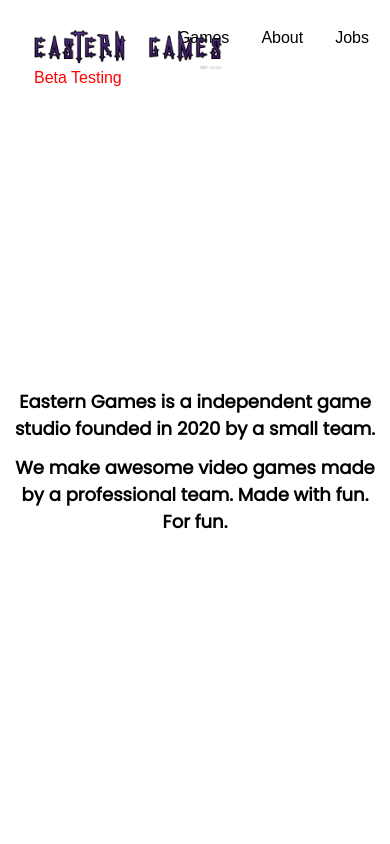
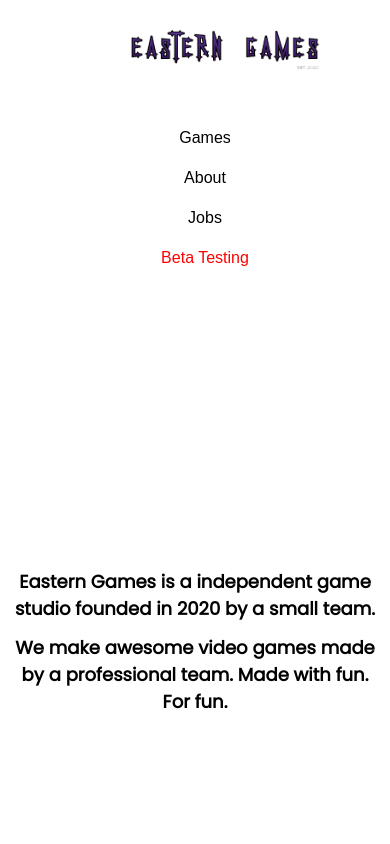
Before and after one commit to alexxnder1/eastern-games-web, a React (Create React App) app: page / in a window 390 px wide. Shown: the top 844 px of the page. Built offline with nearby package versions, Linux system fonts and the light colour scheme; a web font is replaced by a local one.

Commit message:
added nav bar mobile compatibility and changed some outdated links

```diff
--- a/src/Components/BetaTester.css
+++ b/src/Components/BetaTester.css
@@ -7,7 +7,8 @@
 }
 
 .beta-auth {
-    color: grey;
+    color: white;
+    opacity: 0.9;
     font-family: 'Poppins';
     font-style: italic;
     font-size: large;
@@ -28,9 +29,17 @@
 .beta-q3 {
     font-family: 'Poppins';
     font-size: 18px;
+    border: 0;
+    cursor: pointer;
     display: inline;
-    background-color: violet;
+    border-radius: 10px;
+    background-color: orange;
     color: grey;
+}
+
+.beta-q3:hover {
+    background-color: gray;
+    color: orange;
 }
 
 #benefits {
--- a/src/Components/BetaTester.js
+++ b/src/Components/BetaTester.js
@@ -15,7 +15,7 @@ const BetaTester = () => {
              <h1 class="beta-auth">- alexnder.dev, programmer</h1>
 
              <h1 class="beta-q1">You think that you have ability to help us by sending feedback about our games?</h1>
-             <h1 class="beta-q2">You can contact us on our <a href="https://discord.me/easterngames">discord server</a> at <h1 class="beta-q3">#🎓・job_apply</h1> channel.</h1>
+             <h1 class="beta-q2">You can contact us on our <a href="https://discord.me/easterngames" style={{color: "#6238eb"}}>discord server</a> at <button class="beta-q3" onClick={() => window.open('https://discord.gg/sp8nhXH5tn')}>#🕹・game_testers</button> channel.</h1>
 
              <div id="benefits">
                  <h1 class="b-title1">Benefits</h1>
--- a/src/Components/Jobs.css
+++ b/src/Components/Jobs.css
@@ -15,7 +15,7 @@
     width: 100%;
     height: 500px;
     object-fit:none;
-    object-position:left;
+    object-position: center;
     overflow: hidden;
     z-index: -1;
     box-shadow: 0px 0px 10px black;
@@ -61,8 +61,16 @@
 }
 
 .why-ds {
+    border: 0;
+    border-radius: 15px;
+    cursor: pointer;
     display: inline;
-    color: grey;
+    color:beige;
     background-color:coral;
-    font-size: x-large;
+    font-size: 22px;
 }
+
+.why-ds:hover {
+    color: coral;
+    background-color: beige;
+}
--- a/src/Components/Jobs.js
+++ b/src/Components/Jobs.js
@@ -41,14 +41,14 @@ const Jobs = () => {
                     <br/><br/><br/><br/><br/><br/>
                 </div>
                 <h1 class="jobs-title">Are you </h1><h1 class="jobs-job"></h1>
-                <button class="join" onClick={() => window.open('https://discord.gg/7cSTtpgK')}>Join Us</button>
+                <button class="join" onClick={() => window.open('https://discord.me/easterngames')}>Join Us</button>
 
                 <h1 class="why-title">Hello future colleague,</h1>
                 <h1 class="why-body">
                     You may be wondering, why join me? <br/>
                     Well the answer is simple, we are a small team of developers with innovative thoughts and ideas who support and look for geniuses in their fields who have passion and diligence to work on a game.
                     <br/><br/><br/>
-                    You can apply for a job on our <a href="https://discord.gg/7cSTtpgK">discord server</a> at <h1 class="why-ds">#📌-info</h1> section
+                    You can apply for a job on our <a href="https://discord.me/easterngames">discord server</a> at <button class="why-ds" onClick={() => window.open('https://discord.gg/2eQqXDhFnV')}>#🎓・job_apply</button> section
 
                     <br/> <br/>See you soon! 😉
                 </h1>
--- a/src/Components/Nav.css
+++ b/src/Components/Nav.css
@@ -11,7 +11,7 @@
     border-radius: 6px;
     font-size: medium;
     margin-top: 20px;
-    margin-left: 42vw;
+    margin-left: 41vw;
 }
 
 .navb, .aboutb, .Jobsb, .helpb {
@@ -62,3 +62,19 @@
 .homew {
     background-image: url('../../public/eg.png');
 }
+
+@media only screen and (max-width: 500px) {
+    .navmain {
+        display: grid;
+        margin: 0;
+    }
+
+    .navb, .navw {
+        margin-left: 20px;
+        margin-top: 120px;
+    }
+
+    .homeb, .homew {
+        margin-left: 30%;
+    }
+  }
--- a/src/Components/sc/Lacum.js
+++ b/src/Components/sc/Lacum.js
@@ -27,7 +27,7 @@ const Lacum = () => {
             <Nav theme={true}/>
 
             <h1 class="lacum-t">Lacum</h1>
-            <h1 class="lacum-desc">Lacum is a dungeon quest game. In this game you need to beat monsters with different levels and bosses with different abilities and super-powers. Sometimes you will get to see little warriors who can be hired and that can help you throughout that specific dungeon. Also you can find money bags with a random amount of coins inside and some drinks that increase you're skills on that specific dungeon.</h1>
+            <h1 class="lacum-desc">Lacum is a dungeon quest game, where you need to beat monsters with different levels and bosses with different abilities and super-powers. Sometimes you will get to see little warriors who can be hired and that can help you throughout that specific dungeon. Also you can find money bags with a random amount of coins inside and some drinks that increase you're skills on that specific dungeon.</h1>
             <img src="../lacum.png" class="lacum-image" alt='lacum'></img>
             <img src="../game-icon.jpg" class="playimg" alt='game-icon'></img><button class="play" onClick={() => {
                 window.open("https://play.google.com/store/games");
```
Also changed, not shown: 1 other file (tests, documents, lock files or other folders).
